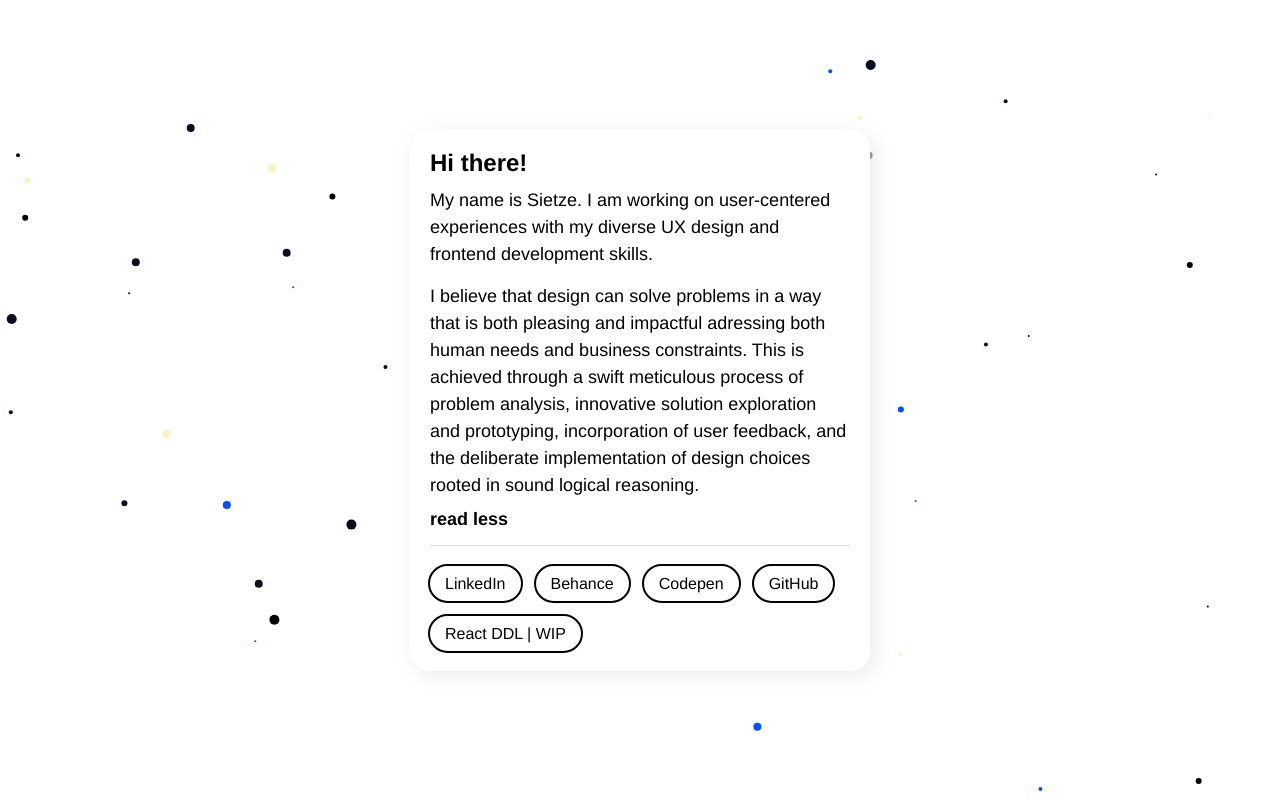
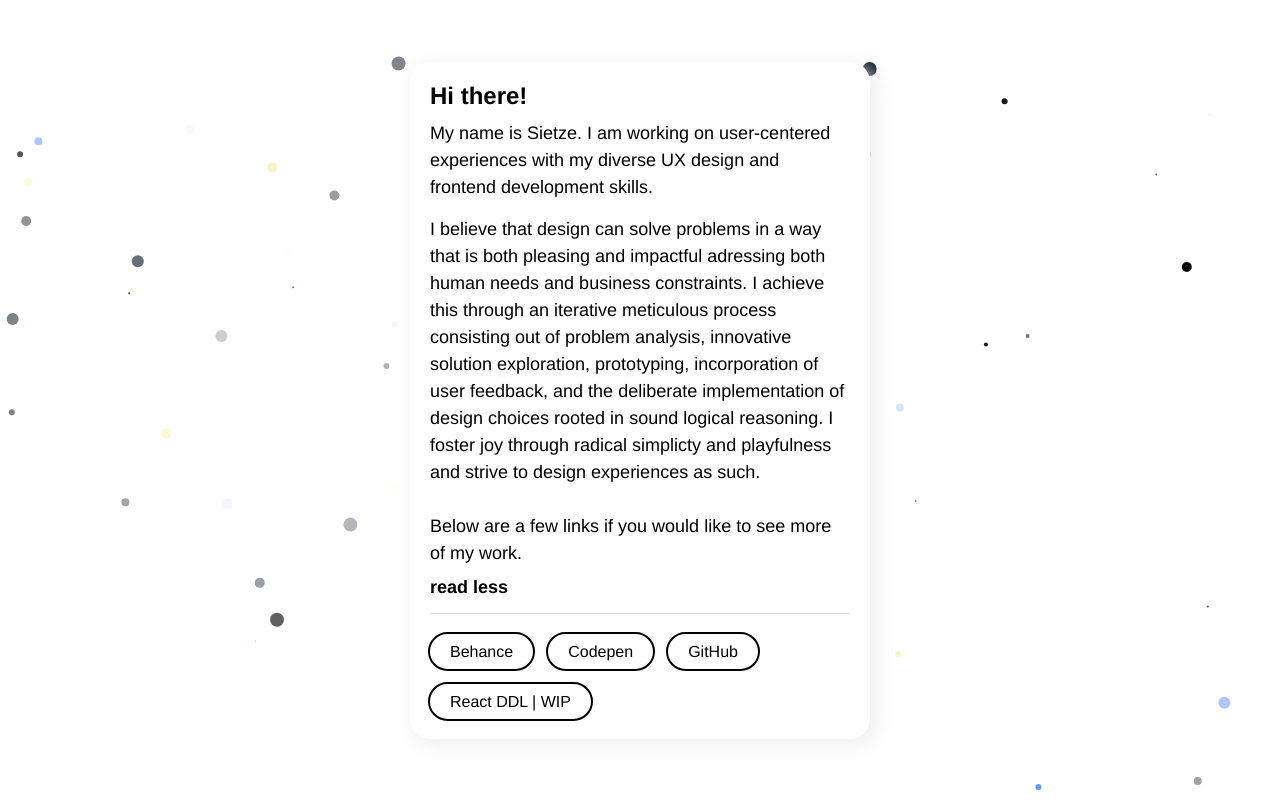
Before and after one commit to supernova770/portfolio, a React (Create React App) app: page / in a window 1280 px wide. Both pictures are taken after a click on the element "read more...". Built offline with nearby package versions, Linux system fonts and the light colour scheme.

Commit message:
new edits

```diff
--- a/src/components/card/card.jsx
+++ b/src/components/card/card.jsx
@@ -17,11 +17,18 @@ export const Card = ({ href, name }) => {
             diverse UX design and frontend development skills.
           </p>
           <div id={textShouldExtend ? "portfolio-text-extended-active" : "portfolio-text-extended-inactive"}>
+            <p>
             I believe that design can solve problems in a way that is both
             pleasing and impactful adressing both human needs and business constraints.
-            This is achieved through a swift meticulous process of problem analysis, innovative solution
-            exploration and prototyping, incorporation of user feedback, and the deliberate implementation of
-            design choices rooted in sound logical reasoning.
+            I achieve this through an iterative meticulous process consisting out of problem analysis, innovative solution
+            exploration, prototyping, incorporation of user feedback, and the deliberate implementation of
+            design choices rooted in sound logical reasoning. I foster joy through radical simplicty and playfulness and strive
+            to design experiences as such.
+            </p>
+            <br />
+            <p>
+            Below are a few links if you would like to see more of my work.
+            </p>
           </div>
         </div>
         <p onClick={handleTextExtend} id="button-extend">
@@ -29,7 +36,6 @@ export const Card = ({ href, name }) => {
         </p>
         <div id="text-hr" />
         <div className="chip-list">
-          <Chip name={"LinkedIn"} href={"https://www.linkedin.com/in/sietze-van-de-star/"} />
           <Chip
             name={"Behance"}
             href={"https://www.behance.net/sietzevanda20e"}
--- a/src/components/chip/chip.css
+++ b/src/components/chip/chip.css
@@ -1,6 +1,6 @@
 .chip {
   display: inline-block;
-  padding: 0 15px;
+  padding: 0 20px;
   height: 35px;
   font-size: 16px;
   font-weight: 400;
--- a/src/svgAnimationEngine/run.jsx
+++ b/src/svgAnimationEngine/run.jsx
@@ -27,18 +27,20 @@ export const ParticleAnimation = () => {
 
     class Circle {
       constructor() {
-        this.r = _.random(1, 5);
+        this.r = _.random(1, 7);
         this.d = this.r * 2;
         this.x = _.random(this.r, width - this.d);
         this.y = _.random(this.r, height - this.d);
         this.col = colors[_.random(0, 3)];
         this.vX = _.random(-10, 10) / 15;
         this.vY = _.random(-10, 10) / 15;
+        this.op = Math.random();
         this.el = createSvgNode("circle", {
           cx: this.x,
           cy: this.y,
           r: this.r,
           fill: this.col,
+          opacity: this.op
         });
       }
 
@@ -66,10 +68,10 @@ export const ParticleAnimation = () => {
 
     // create particles
     let particles = [];
-    let maxParts = 24;
+    let maxParts = 30;
 
     if (width < 350) {
-      maxParts = 10;
+      maxParts = 20;
     }
 
     function createParticles() {
```
Also changed, not shown: src/components/card/card.css (line endings or trailing spaces).
